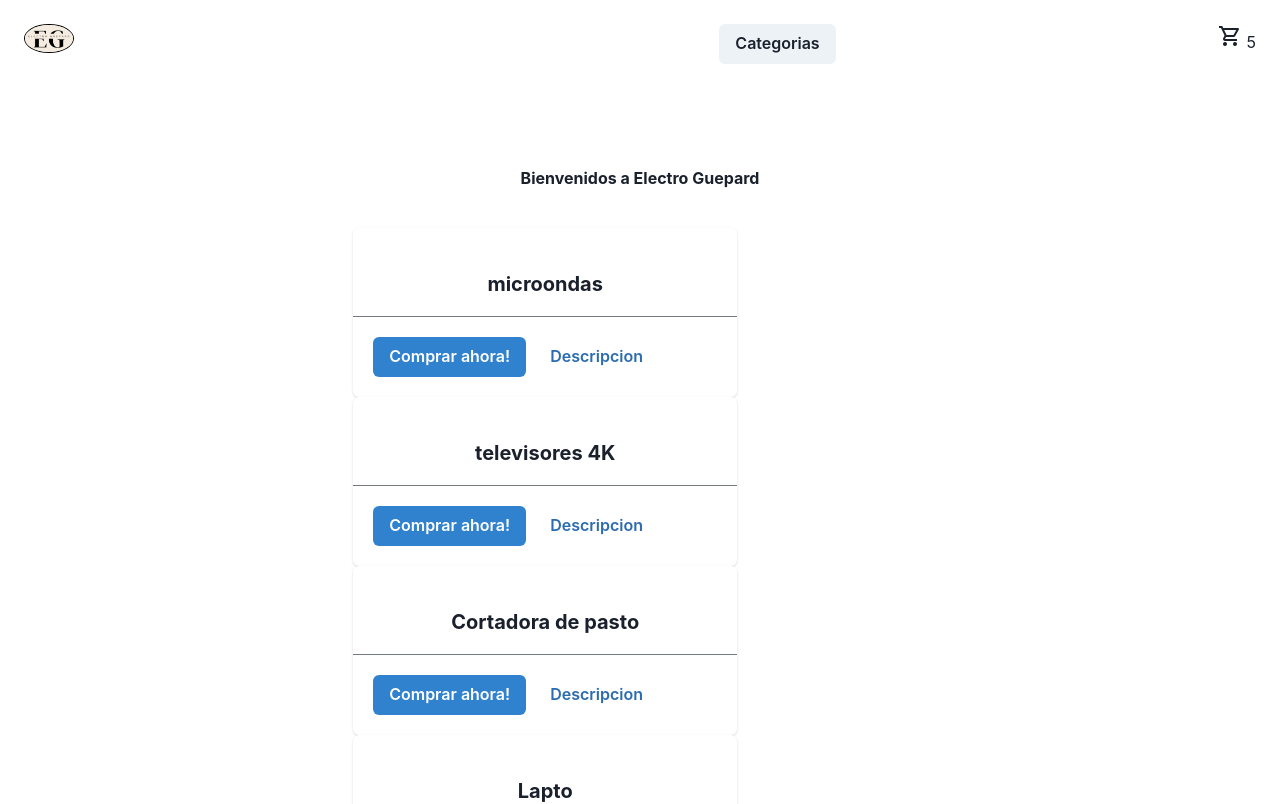
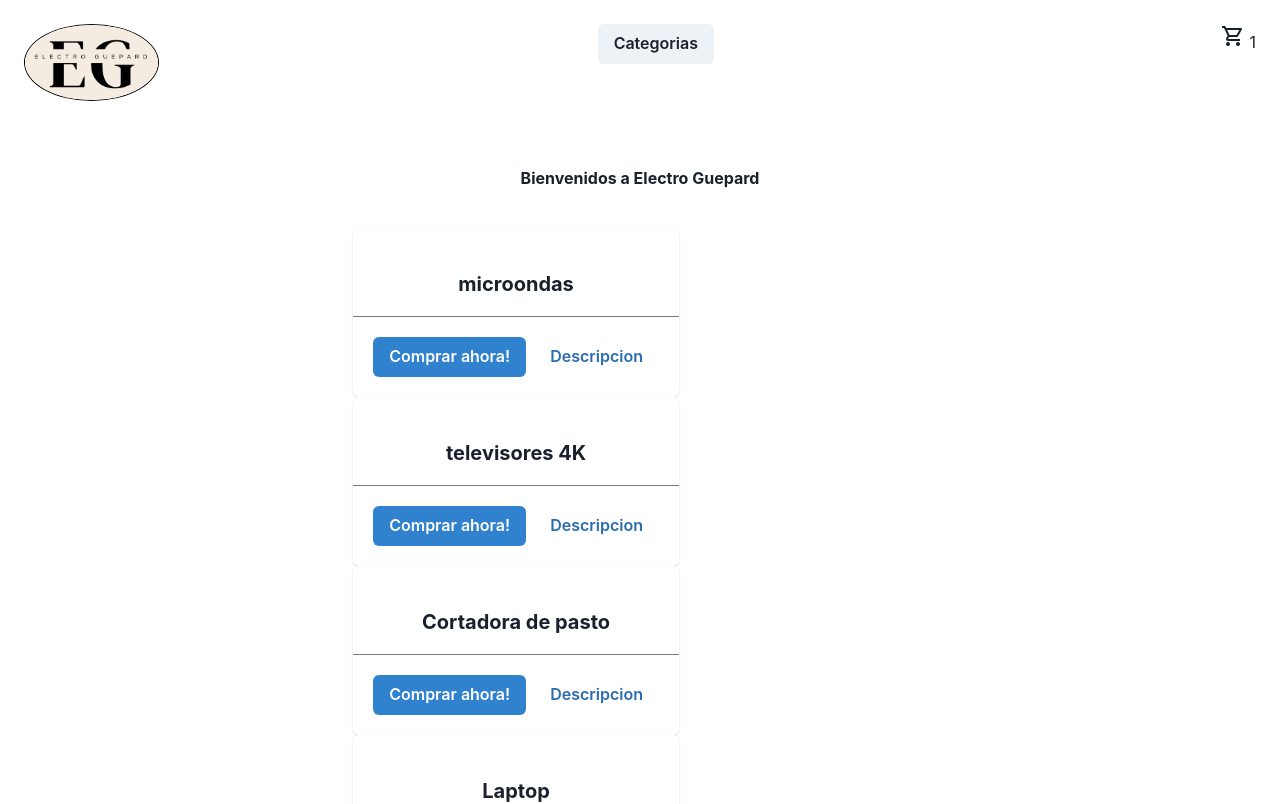
Before and after one commit to Nicoschaberger/Electro-Guepard, a React (Vite) app: page / in a window 1280 px wide. Shown: the top 804 px of the page. Built offline with nearby package versions, Linux system fonts and the light colour scheme.

Commit message:
archivos

```diff
--- a/src/App.css
+++ b/src/App.css
@@ -9,7 +9,16 @@
 #logo{
   border: 1px solid black;
   border-radius: 90%;
-  width: 13%;
+  width: 35%;
+}
+
+.carta{
+  display: flex;
+  flex-direction: row;
+}
+
+.main{
+  margin-right: 20%;
 }
 
 .name{
--- a/src/components/CartWidget.jsx
+++ b/src/components/CartWidget.jsx
@@ -4,11 +4,11 @@ import { Link } from 'react-router-dom'
 const CartWidget = () => {
   return (
     <>
-    <p>
+    <button className='carro'>
 
-      <span className="material-symbols-outlined"> shopping_cart </span> 5
+      <span className="material-symbols-outlined"> shopping_cart</span> 1
 
-    </p>
+    </button>
     </>
   )
 }
--- a/src/components/ItemListContainer.jsx
+++ b/src/components/ItemListContainer.jsx
@@ -43,7 +43,7 @@ const ItemListContainer = ({ greeting }) => {
     },
     {
       id: 4,
-      nombre: "Lapto",
+      nombre: "Laptop",
       imagen:
         "https://www.google.com/url?sa=i&url=https%3A%2F%2Fwww.lenovo.com%2Far%2Fes%2Fp%2FLEN101B0008&psig=AOvVaw1OaYIrKj-UVwwWhbFvGWKl&ust=1679411019492000&source=images&cd=vfe&ved=0CBAQjRxqFwoTCJCLqN_j6v0CFQAAAAAdAAAAABAF",
       precio: 95000,
@@ -75,7 +75,7 @@ const ItemListContainer = ({ greeting }) => {
       }, 2000);
     });
   };
-  getDatos().then((datos) => console.log(datos));
+  getDatos().then((dato) => console.log(dato));
 
   async function fetchingData() {
     try {
--- a/src/components/NavBar.jsx
+++ b/src/components/NavBar.jsx
@@ -28,7 +28,7 @@ const NavBar = () => {
     <Spacer />
     <Box  p='1'/>
     <Menu>
-    <MenuButton as={Button}>
+    <MenuButton as={Button} className="main">
       Categorias
     </MenuButton>
     <MenuList>
--- a/src/components/item.jsx
+++ b/src/components/item.jsx
@@ -5,8 +5,8 @@ import { Link } from 'react-router-dom';
 const item = ({id, imagen, nombre, descripcion, precio, stock, categoria}) => {
   return (
     <>
-    <div key={id}>
-    <Card className='carta' maxW='sm'>
+    <div key={id}  className='carta'>
+    <Card maxW='sm'>
         <CardBody>
             <Stack mt='6' spacing='3'>
                 <Heading className='name' size='md'>{nombre}</Heading>
@@ -19,7 +19,7 @@ const item = ({id, imagen, nombre, descripcion, precio, stock, categoria}) => {
                 <Button variant='solid' colorScheme='blue'> Comprar ahora! </Button>
                 </Link>
                 <Button variant='ghost' colorScheme='blue'>
-                <Link to="/Item/:id"> Descripcion </Link>
+                <Link to={`/Item/${id}`}> Descripcion </Link>
                 </Button>
             </ButtonGroup>
         </CardFooter>
--- a/src/components/itemCount.jsx
+++ b/src/components/itemCount.jsx
@@ -17,10 +17,8 @@ const ItemCount = () => {
 
   return (
     <div>
-      <button onClick={() => setContador(Contador + 1)}> + </button>
-      <h5>{Contador}</h5>
-      <button onClick={restar}> - </button>
-      <button onClick={() => setContador(0)}>Borrar</button>
+      <button onClick={() => setContador(Contador + 1)}> + </button><h5>{Contador}</h5><button onClick={restar}> - </button><br />
+      <button onClick={() => setContador(0)}>Borrar</button> <br />
       <button onClick={onAdd}>Agregar al carrito</button>
     </div>
   );
--- a/src/components/itemDatail.jsx
+++ b/src/components/itemDatail.jsx
@@ -3,18 +3,13 @@ import { Card, CardHeader, CardBody, CardFooter, Button, Stack } from '@chakra-u
 import ItemCount from './ItemCount'
 import { useParams } from 'react-router-dom'
 import { useState } from 'react'
+import { Link } from 'react-router-dom'
 
 
-const ItemDatail = () => {
-    const { id }= useParams();
-    const [datos, setDatos] = useState([])
-
-    const datoFilter = datos.filter((dato) => dato.id == id);
+const ItemDatail = (nombre, descripcion, precio, stock, datos) => {
 
   return (
     <>
-        {datoFilter.map((dato) =>
-        <div key={id}>
         <Card maxW='sm'>
         <CardBody>
             <Stack mt='6' spacing='3'>
@@ -27,15 +22,15 @@ const ItemDatail = () => {
     <Divider />
         <CardFooter>
             <ButtonGroup spacing='2'>
+                <Link to="/Cart">
+                <Button variant='solid' colorScheme='blue'> Agregar al carrito </Button>
                 <ItemCount/>
-                <Button variant='solid' colorScheme='blue'> Agregar al carrito </Button>
+                </Link>
             </ButtonGroup>
         </CardFooter>
         </Card>
-        </div>
-        )};
     </>
-    )
-}
+    )}
+
 
 export default ItemDatail
--- a/src/components/itemDetailContainer.jsx
+++ b/src/components/itemDetailContainer.jsx
@@ -1,17 +1,21 @@
 import ItemDatail from "./ItemDatail"
-import { useState } from "react"
 import { useParams } from "react-router-dom"
+import { useEffect, useState } from "react";
 
-const itemDetailContainer = () => {
-  const { categoria } = useParams();
-  console.log(categoria);
+const ItemDetailContainer = () => {
+  const { id } = useParams();
+  const [item, setItem] = useState({})
 
+  useEffect(() => {
+  },[item])
+
+  id = datos.find((dato) => dato.id === id)
 
   return (
     <div>
-        <ItemDatail/>
+        <ItemDatail nombre={item.nombre} descripcion={item.descripcion} precio={item.precio} stock={item.stock} id={item.id}/>
     </div>
   )
 }
 
-export default itemDetailContainer
+export default ItemDetailContainer
```
